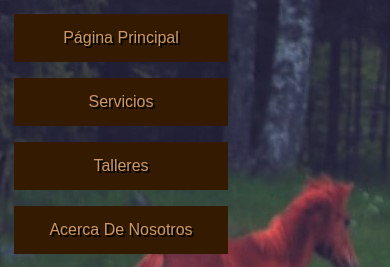
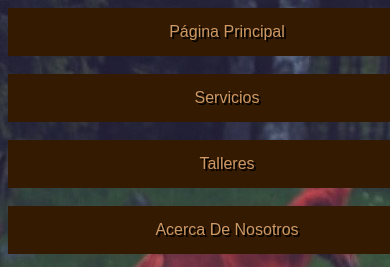
Before and after one commit to CHNCH/equusemotiondummy, a plain HTML site: page site/galeria.html in a window 390 px wide. Shown: the top 267 px of the page. Drawn offline with Linux system fonts and the light colour scheme.

Commit message:
v.1.9.0.1

```diff
--- a/site/style.css
+++ b/site/style.css
@@ -157,3 +157,29 @@ h1 {
 p > span {
 	color: #5b4012;
 }
+
+/***************MEDIA QUERIES***************/
+
+@media (min-width: 100px) and (max-width: 1199px){
+	.nav:link, .nav:visited {
+		float: top;
+		width: 100%;
+		margin: 0;
+		cursor: pointer;
+		display: inline-block;
+		font-family: arial;
+		display: block;
+		/*border: 3px solid #003300;*/
+		background-color: #331a00;
+		text-decoration: none;
+		color: #cc9966;
+	}
+
+	.nav:hover, .nav:active {
+	z-indexwebkit-transition-duration: 0.4s; /* Safari */
+    	transition-duration: 0.4s;
+		background-color: #003300;
+		border-color: #225589;
+		color: white;
+	}
+}
```
